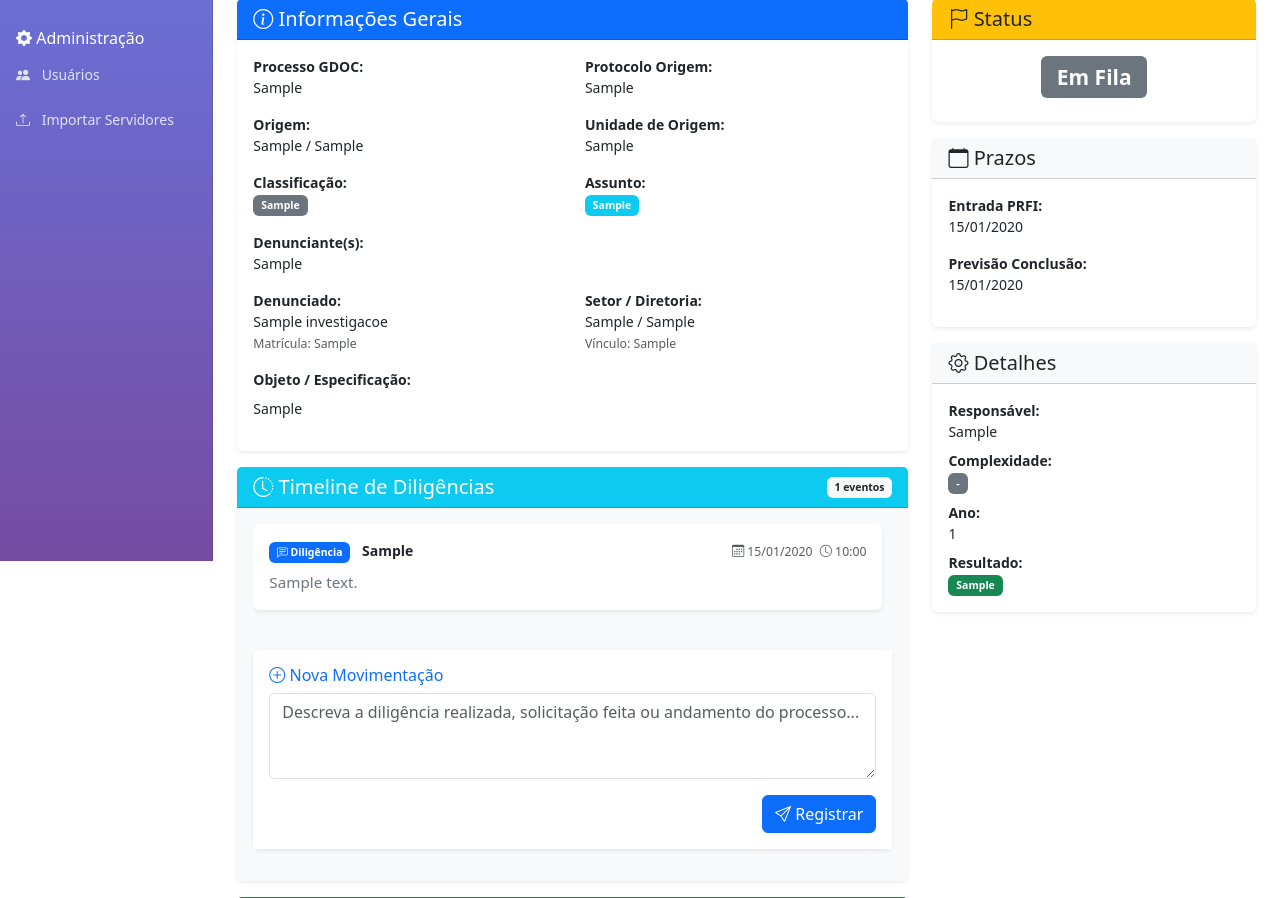
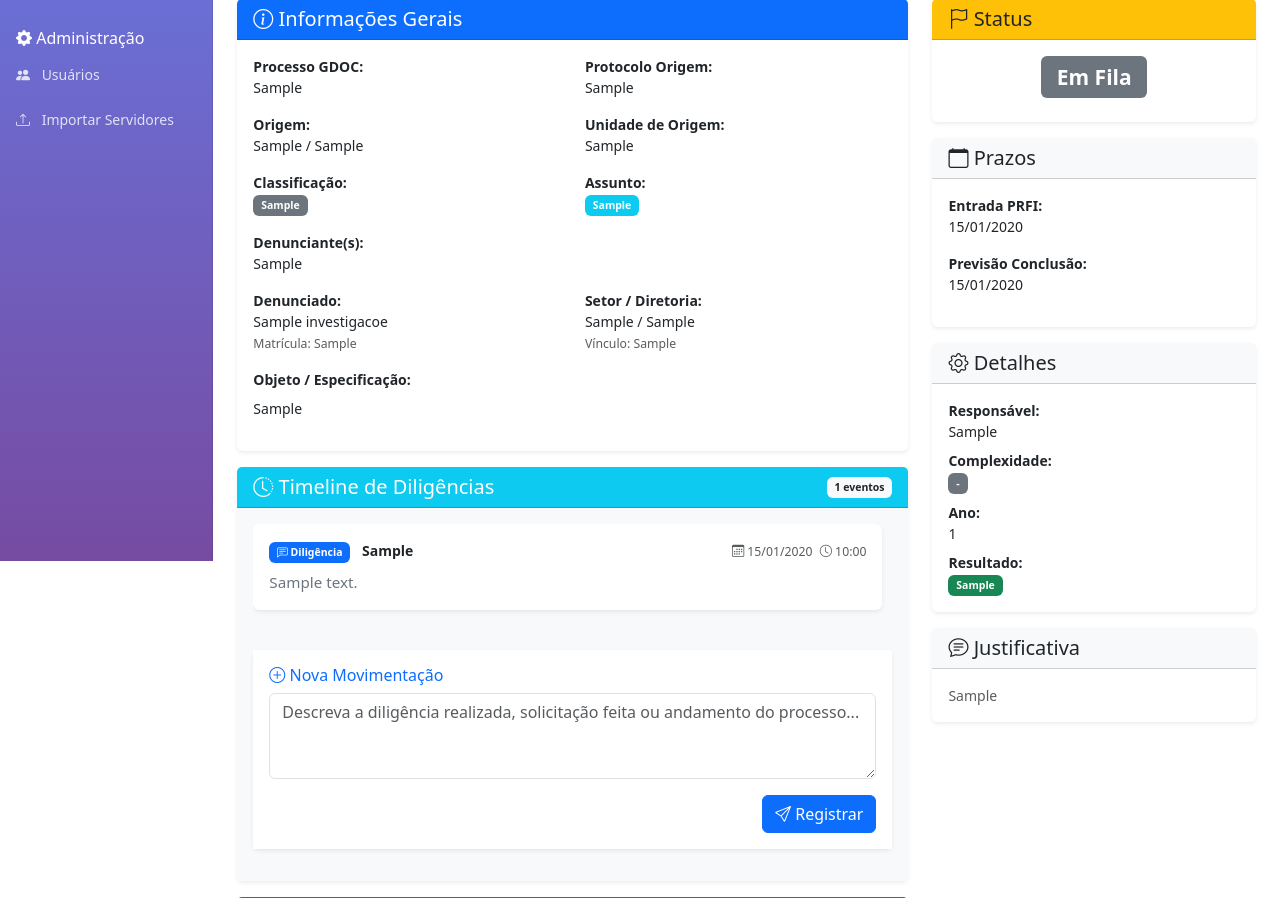
Before and after one commit to odondemelo/Sistema-de-Investiga-o-Preliminar, a Flask app: page /investigacoes/1 in a window 1280 px wide. Shown: the part 239-1137 px from the top of the page. Run offline with Flask 3, Linux system fonts and the light colour scheme; the visitor is signed in with stand-in values (Sample User, id 1); tables that the repository leaves empty hold one stand-in row (values such as "Sample post").

Commit message:
Adiciona Justificativa na sidebar e ajusta ordem no PDF

```diff
--- a/app.py
+++ b/app.py
@@ -793,6 +793,14 @@ def exportar_pdf_investigacao(id):
         else:
             elements.append(Paragraph("Nenhum anexo vinculado.", style_value))
 
+        elements.append(Spacer(1, 0.5*cm))
+
+        # --- SEÇÃO 6: JUSTIFICATIVA ---
+        elements.append(Paragraph("6. JUSTIFICATIVA", style_section_header))
+
+        justificativa_text = (investigacao.justificativa or "Não informada.").replace('\n', '<br/>')
+        elements.append(Paragraph(justificativa_text, style_value))
+        elements.append(Spacer(1, 0.5*cm))
 
         # Construir PDF
         doc.build(elements)
--- a/templates/detalhes_investigacao.html
+++ b/templates/detalhes_investigacao.html
@@ -396,6 +396,16 @@
                 {% endif %}
             </div>
         </div>
+                <!-- Justificativa (NOVO CARD) -->
+        <div class="card mt-3">
+            <div class="card-header bg-light">
+                <h5 class="mb-0"><i class="bi bi-chat-text"></i> Justificativa</h5>
+            </div>
+            <div class="card-body">
+                <p class="mb-0 text-muted" style="white-space: pre-line;">{{ investigacao.justificativa or 'Nenhuma justificativa informada.' }}</p>
+            </div>
+        </div>
+
     </div>
 </div>
 
```
